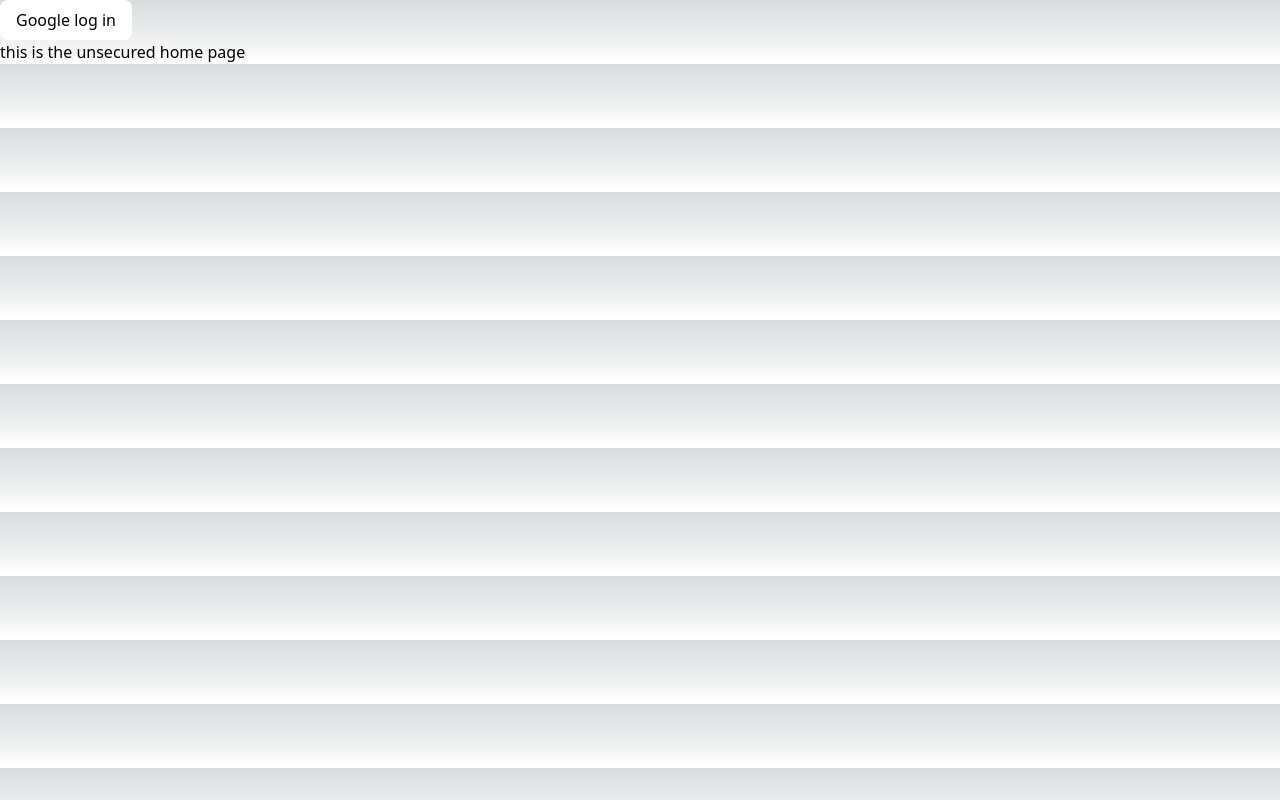
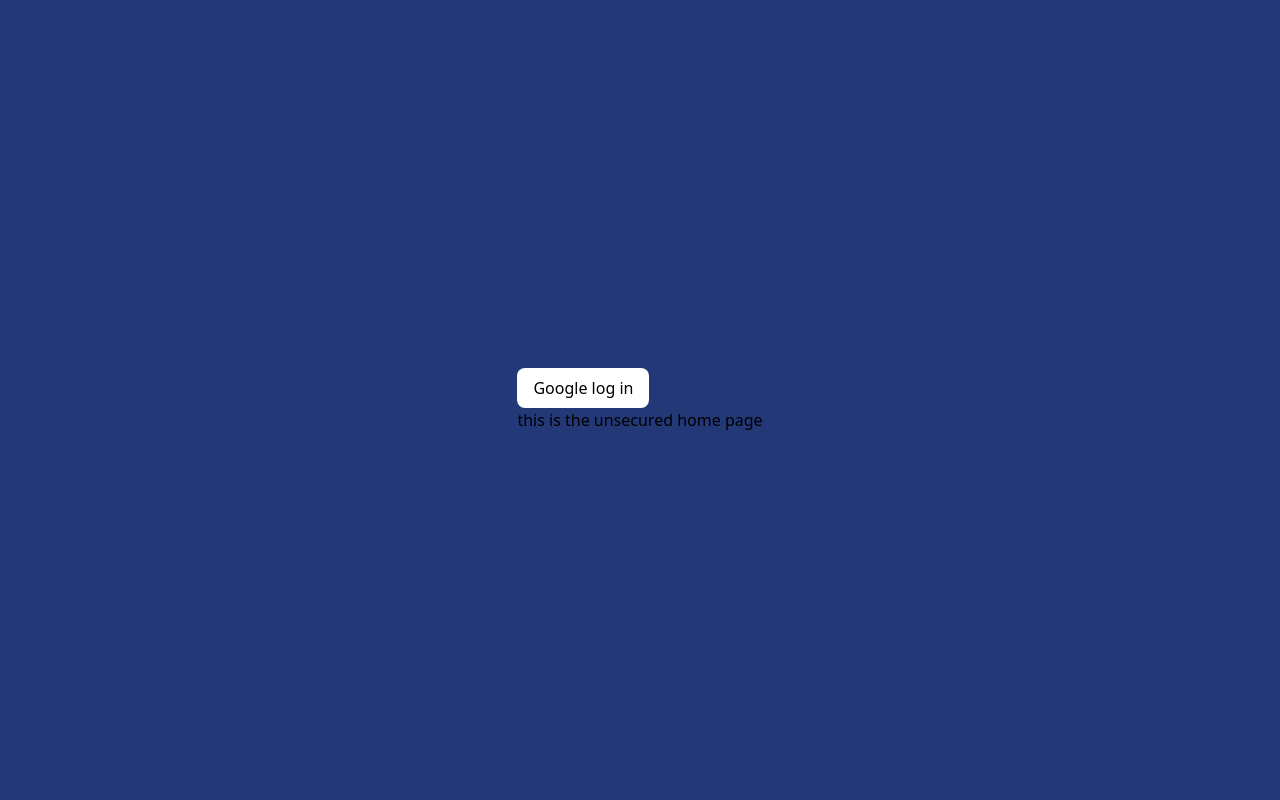
Before and after one commit to andre-diass/nextjs-react--app, a Next.js app: page / in a window 1280 px wide. Built offline with nearby package versions, Linux system fonts and the light colour scheme; no server answers.

Commit message:
fix: layout

```diff
--- a/components/layouts/PublicLayout/index.tsx
+++ b/components/layouts/PublicLayout/index.tsx
@@ -1,5 +1,9 @@
 import { PropsWithChildren } from "react";
 
 export default function PublicLayout({ children }: PropsWithChildren) {
-  return <main>{children}</main>;
+  return (
+    <div className="bg-blue-900 h-screen w-screen flex items-center justify-center">
+      <main>{children}</main>
+    </div>
+  );
 }
```
